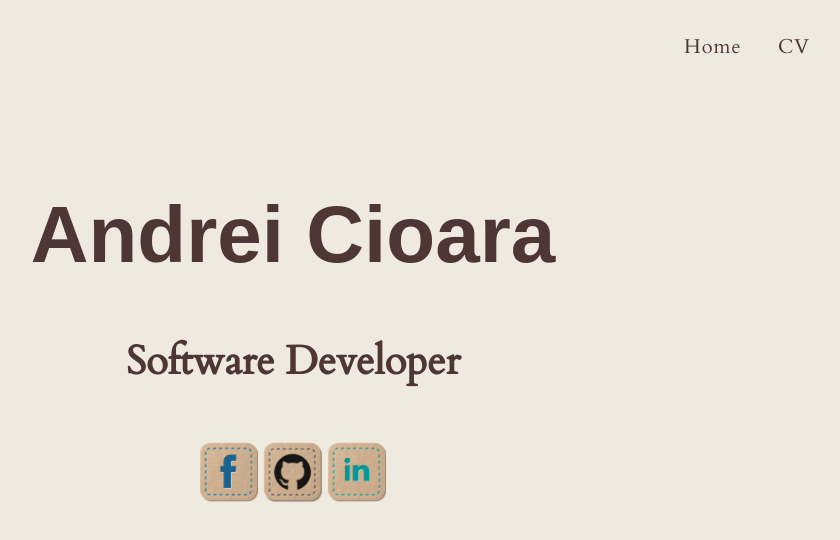
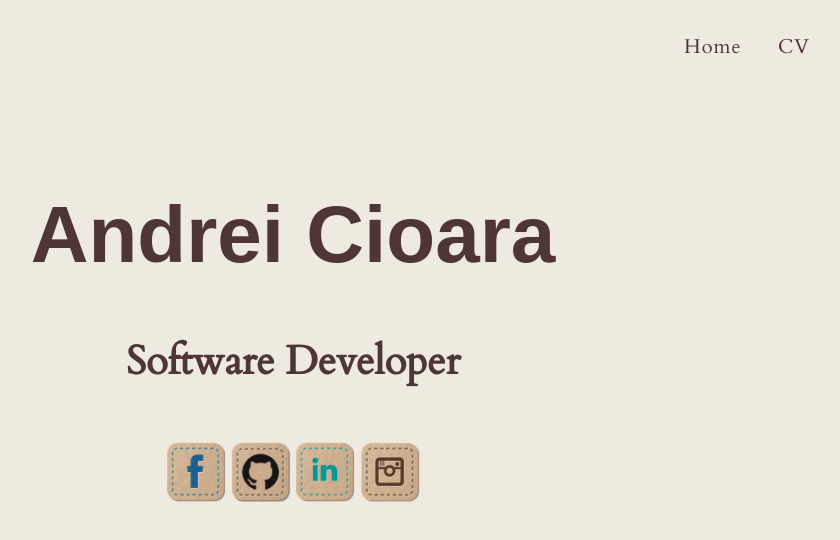
Before and after one commit to aicioara/aicioara.github.io, a plain HTML site: page index.html in a window 1280 px wide. Shown: the whole page, without its empty margins (347-1187 px from the left). Drawn offline with Linux system fonts and the light colour scheme.

Commit message:
Added instagram

```diff
--- a/index.html
+++ b/index.html
@@ -62,6 +62,11 @@
 					<img src="/img/social/Linkedin-icon.png" alt="Linkedin">
 				</a>
 			</div>
+			<div class="item">
+				<a href="https://instagram.com/aicioara">
+					<img src="/img/social/Instagram-icon.png" alt="Instagram">
+				</a>
+			</div>
 		</div>
 
 	</div>
```
Also changed, not shown: img/social/Instagram-icon.png (added).
